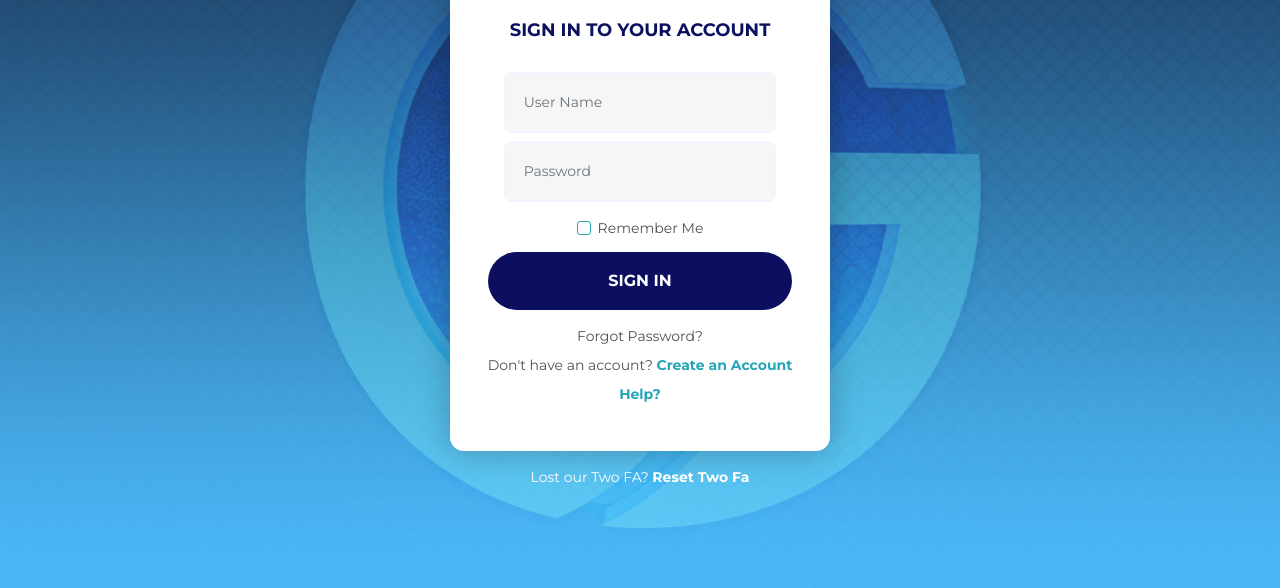
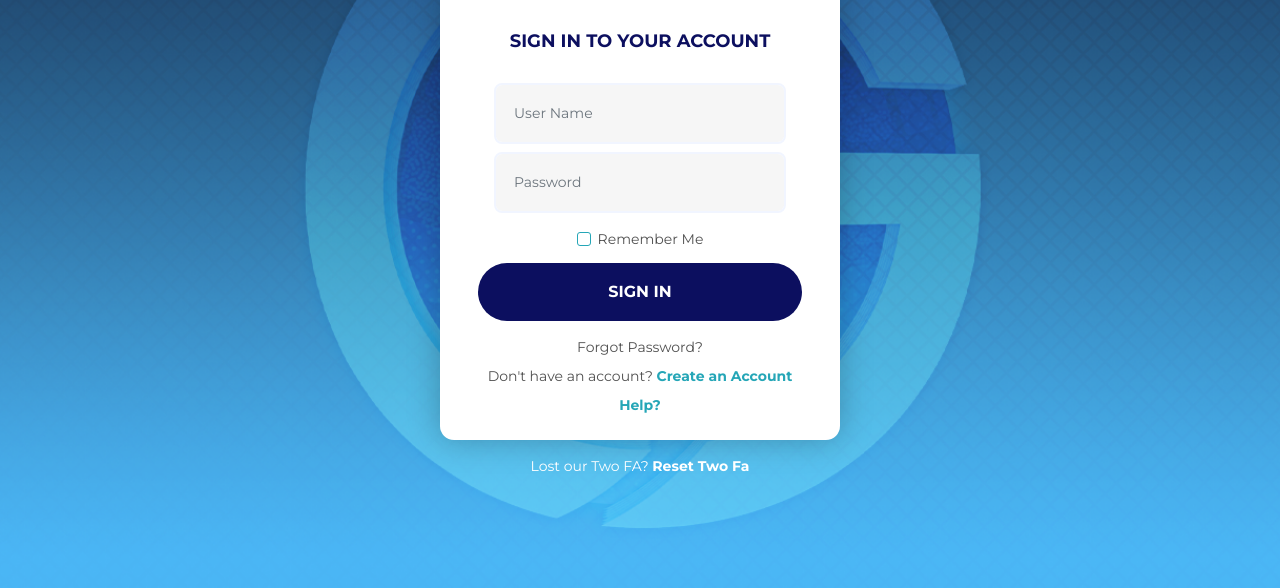
Before and after one commit to lucasnr/goarbit, a plain HTML site: page index.html in a window 1280 px wide. Shown: the part 212-800 px from the top of the page. Drawn offline with nearby package versions, Linux system fonts and the light colour scheme.

Commit message:
Fix form max-width

```diff
--- a/assets/css/pages/form.css
+++ b/assets/css/pages/form.css
@@ -20,7 +20,10 @@ body {
   box-shadow: 0px 0px 2rem rgba(0, 0, 0, 0.25);
   color: #515151;
   font-size: 0.875rem;
+  max-width: 25rem;
   padding: 2rem 1.75rem;
+  padding-bottom: 1.5rem !important;
+  width: 100%;
 }
 
 .form .form-title {
--- a/index.html
+++ b/index.html
@@ -37,7 +37,7 @@
     <form class="form">
       <h1 class="form-title">Sign in to your account</h1>
 
-      <div class="px-1 px-sm-3">
+      <div class="px-2 px-sm-3">
         <div class="mb-2">
           <input type="text" placeholder="User Name" class="form-control" />
         </div>
```
